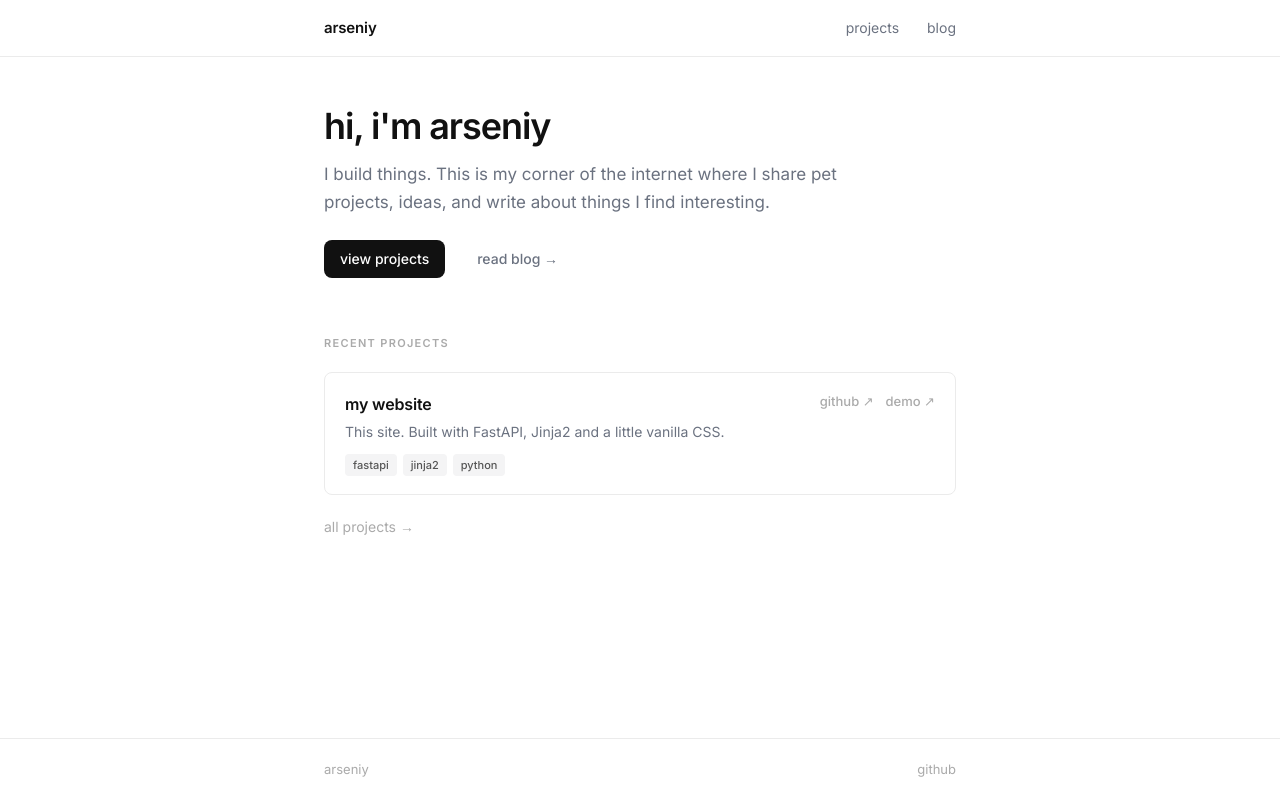
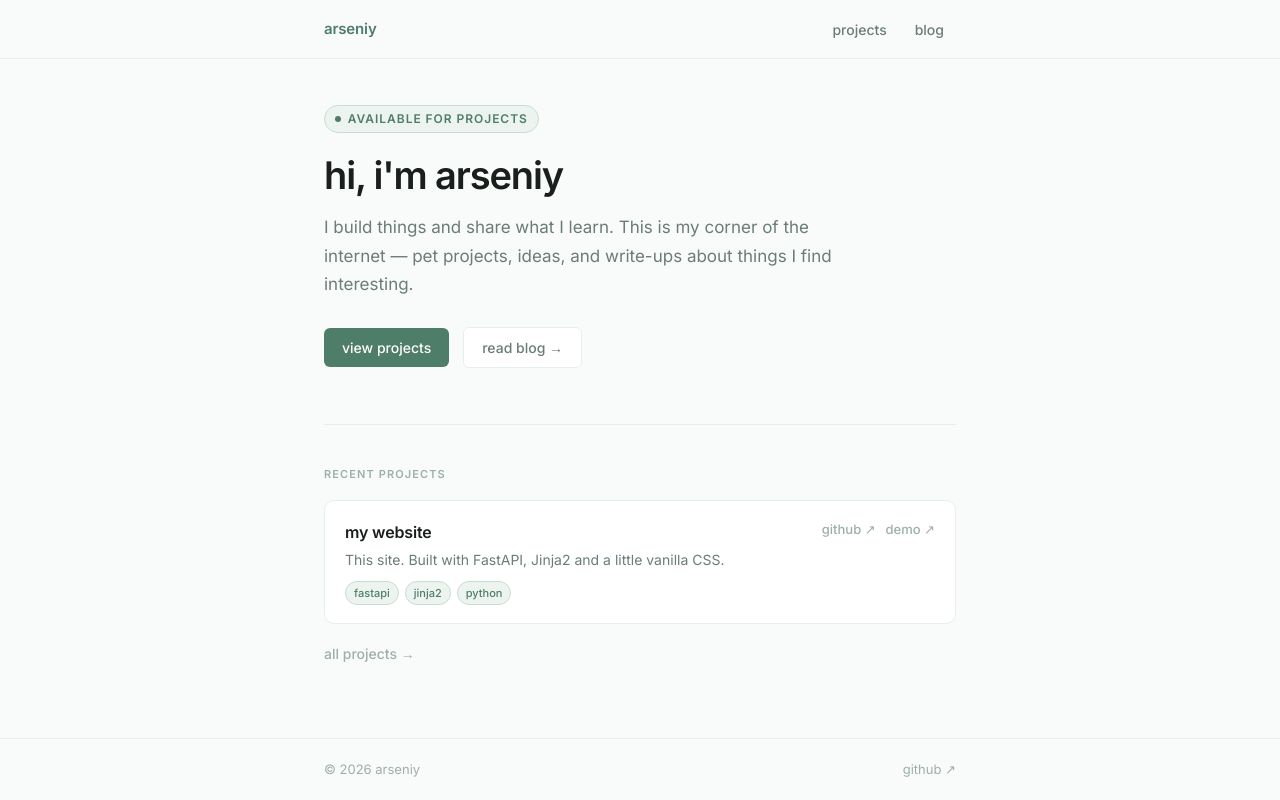
Before and after one commit to Arseniy404/website, a FastAPI app: page / in a window 1280 px wide. Run offline with FastAPI, Linux system fonts and the light colour scheme.

Commit message:
Redesign: soft green palette, active nav, improved layout
New color system with muted sage green accent, frosted-glass sticky
header with active page highlighting, pill-style tags, grid blog list,
hero eyebrow badge, and green-tinted prose styles.

Co-Authored-By: Claude Sonnet 4.6 <noreply@anthropic.com>

```diff
--- a/static/style.css
+++ b/static/style.css
@@ -1,27 +1,33 @@
 @import url('https://fonts.googleapis.com/css2?family=Inter:wght@400;500;600&display=swap');
 
-/* ── Reset & tokens ─────────────────────────────────────────── */
-*, *::before, *::after { box-sizing: border-box; margin: 0; padding: 0; }
-
+/* ── Tokens ──────────────────────────────────────────────────── */
 :root {
-  --fg:          #111;
-  --muted:       #6b7280;
-  --faint:       #aaa;
-  --border:      #ebebeb;
-  --border-h:    #ccc;
-  --tag-bg:      #f4f4f5;
-  --tag-fg:      #555;
-  --radius:      8px;
-  --max:         680px;
-  --gap:         1.5rem;
+  --green:        #4e7d6a;
+  --green-hover:  #3d6455;
+  --green-subtle: #edf4f0;
+  --green-border: #c6ddd5;
+  --fg:           #1a1f1c;
+  --fg-2:         #3d4842;
+  --muted:        #6b7d74;
+  --faint:        #9db0a6;
+  --border:       #e8eeeb;
+  --border-h:     #c6ddd5;
+  --bg:           #f9fbfa;
+  --bg-card:      #ffffff;
+  --radius-sm:    6px;
+  --radius:       10px;
+  --max:          680px;
+  --pad:          1.5rem;
 }
 
+/* ── Reset ───────────────────────────────────────────────────── */
+*, *::before, *::after { box-sizing: border-box; margin: 0; padding: 0; }
 html { font-size: 16px; -webkit-text-size-adjust: 100%; }
 
 body {
   font-family: 'Inter', ui-sans-serif, system-ui, sans-serif;
   color: var(--fg);
-  background: #fff;
+  background: var(--bg);
   line-height: 1.65;
   -webkit-font-smoothing: antialiased;
   min-height: 100dvh;
@@ -36,45 +42,57 @@ a { color: inherit; text-decoration: none; }
   width: 100%;
   max-width: var(--max);
   margin-inline: auto;
-  padding-inline: var(--gap);
+  padding-inline: var(--pad);
 }
+main.container { flex: 1; padding-block: 2.75rem; }
 
-main.container { flex: 1; padding-block: 3rem; }
-
-/* ── Header ──────────────────────────────────────────────────── */
+/* ── Header / Nav ────────────────────────────────────────────── */
 .site-header {
   position: sticky;
   top: 0;
-  background: rgba(255,255,255,.85);
-  backdrop-filter: blur(10px);
-  -webkit-backdrop-filter: blur(10px);
+  background: rgba(249, 251, 250, .88);
+  backdrop-filter: blur(12px);
+  -webkit-backdrop-filter: blur(12px);
   border-bottom: 1px solid var(--border);
-  z-index: 10;
+  z-index: 20;
 }
 
 .nav {
   display: flex;
   align-items: center;
   justify-content: space-between;
-  height: 56px;
+  height: 58px;
 }
 
 .brand {
   font-size: .9375rem;
   font-weight: 600;
+  color: var(--green);
   letter-spacing: -.01em;
   transition: opacity .15s;
 }
-.brand:hover { opacity: .55; }
+.brand:hover { opacity: .7; }
 
 .nav-links {
   display: flex;
-  gap: 1.75rem;
+  align-items: center;
+  gap: .25rem;
   list-style: none;
+}
+
+.nav-links a {
   font-size: .875rem;
+  font-weight: 500;
   color: var(--muted);
+  padding: .375rem .75rem;
+  border-radius: var(--radius-sm);
+  transition: color .15s, background .15s;
 }
-.nav-links a:hover { color: var(--fg); }
+.nav-links a:hover { color: var(--fg); background: var(--green-subtle); }
+.nav-links a.active {
+  color: var(--green);
+  background: var(--green-subtle);
+}
 
 /* ── Footer ──────────────────────────────────────────────────── */
 .site-footer {
@@ -88,88 +106,121 @@ main.container { flex: 1; padding-block: 3rem; }
   justify-content: space-between;
   padding-block: 1.25rem;
 }
-.footer-inner a:hover { color: var(--fg); }
+.footer-inner a:hover { color: var(--green); }
 
 /* ── Hero ────────────────────────────────────────────────────── */
 .hero { margin-bottom: 3.5rem; }
 
+.hero-eyebrow {
+  display: inline-flex;
+  align-items: center;
+  gap: .4rem;
+  font-size: .75rem;
+  font-weight: 600;
+  letter-spacing: .08em;
+  text-transform: uppercase;
+  color: var(--green);
+  background: var(--green-subtle);
+  border: 1px solid var(--green-border);
+  padding: .2rem .65rem;
+  border-radius: 100px;
+  margin-bottom: 1.25rem;
+}
+.hero-eyebrow::before {
+  content: '';
+  display: block;
+  width: 6px;
+  height: 6px;
+  border-radius: 50%;
+  background: var(--green);
+}
+
 .hero h1 {
-  font-size: clamp(1.75rem, 4vw, 2.25rem);
+  font-size: clamp(1.75rem, 5vw, 2.375rem);
   font-weight: 600;
   letter-spacing: -.03em;
   line-height: 1.2;
-  margin-bottom: .75rem;
+  color: var(--fg);
+  margin-bottom: .875rem;
 }
 
 .lead {
   font-size: 1.0625rem;
   color: var(--muted);
   max-width: 34rem;
-  margin-bottom: 1.5rem;
+  line-height: 1.7;
+  margin-bottom: 1.75rem;
 }
 
-.actions {
-  display: flex;
-  align-items: center;
-  gap: 1rem;
-  flex-wrap: wrap;
-}
+.actions { display: flex; align-items: center; gap: .875rem; flex-wrap: wrap; }
 
 .btn {
   display: inline-flex;
   align-items: center;
+  gap: .35rem;
   font-size: .875rem;
   font-weight: 500;
-  padding: .45rem 1rem;
-  border-radius: var(--radius);
+  padding: .5rem 1.125rem;
+  border-radius: var(--radius-sm);
   transition: all .15s;
 }
-
 .btn-primary {
-  background: var(--fg);
+  background: var(--green);
   color: #fff;
 }
-.btn-primary:hover { opacity: .8; }
+.btn-primary:hover { background: var(--green-hover); }
 
 .btn-ghost {
   color: var(--muted);
+  border: 1px solid var(--border);
+  background: var(--bg-card);
 }
-.btn-ghost:hover { color: var(--fg); }
+.btn-ghost:hover { border-color: var(--green-border); color: var(--green); }
 
 /* ── Section label ───────────────────────────────────────────── */
 .section-label {
   font-size: .6875rem;
   font-weight: 600;
-  letter-spacing: .12em;
+  letter-spacing: .1em;
   text-transform: uppercase;
   color: var(--faint);
-  margin-bottom: 1.25rem;
-}
-
-.page-sub {
-  font-size: 1rem;
-  color: var(--muted);
-  margin-bottom: 2rem;
-  margin-top: .25rem;
+  margin-bottom: 1rem;
 }
 
 /* ── Page heading ────────────────────────────────────────────── */
-h1.page-title {
+.page-header { margin-bottom: 2.25rem; }
+.page-header h1 {
   font-size: 1.75rem;
   font-weight: 600;
   letter-spacing: -.025em;
+  margin-bottom: .3rem;
+}
+.page-header p {
+  font-size: .9375rem;
+  color: var(--muted);
+}
+
+/* ── Divider ─────────────────────────────────────────────────── */
+.divider {
+  border: none;
+  border-top: 1px solid var(--border);
+  margin-block: 2.5rem;
 }
 
 /* ── Cards ───────────────────────────────────────────────────── */
-.card-list { display: flex; flex-direction: column; gap: .75rem; }
+.card-list { display: flex; flex-direction: column; gap: .625rem; }
 
 .card {
+  background: var(--bg-card);
   border: 1px solid var(--border);
   border-radius: var(--radius);
   padding: 1.125rem 1.25rem;
-  transition: border-color .15s;
+  transition: border-color .15s, box-shadow .15s;
 }
-.card:hover { border-color: var(--border-h); }
+.card:hover {
+  border-color: var(--green-border);
+  box-shadow: 0 2px 12px rgba(78,125,106,.07);
+}
 
 .card-head {
   display: flex;
@@ -182,79 +233,73 @@ h1.page-title {
   font-size: 1rem;
   font-weight: 600;
   letter-spacing: -.01em;
-  margin-bottom: .2rem;
 }
-
 .card .desc {
   font-size: .875rem;
   color: var(--muted);
+  margin-top: .2rem;
 }
 
-.tags {
-  display: flex;
-  flex-wrap: wrap;
-  gap: .375rem;
-  margin-top: .625rem;
-}
-
+.tags { display: flex; flex-wrap: wrap; gap: .375rem; margin-top: .625rem; }
 .tag {
   font-size: .6875rem;
   font-weight: 500;
-  background: var(--tag-bg);
-  color: var(--tag-fg);
-  padding: .15rem .5rem;
-  border-radius: 4px;
+  background: var(--green-subtle);
+  color: var(--green);
+  border: 1px solid var(--green-border);
+  padding: .125rem .5rem;
+  border-radius: 100px;
 }
 
 .card-links {
   display: flex;
-  gap: .75rem;
+  gap: .625rem;
   flex-shrink: 0;
   font-size: .8125rem;
   color: var(--faint);
 }
-.card-links a { font-weight: 500; }
-.card-links a:hover { color: var(--fg); }
+.card-links a { font-weight: 500; transition: color .15s; }
+.card-links a:hover { color: var(--green); }
 
 .more {
-  display: inline-block;
-  margin-top: 1.25rem;
+  display: inline-flex;
+  align-items: center;
+  gap: .25rem;
+  margin-top: 1.125rem;
   font-size: .875rem;
+  font-weight: 500;
   color: var(--faint);
+  transition: color .15s;
 }
-.more:hover { color: var(--fg); }
+.more:hover { color: var(--green); }
 
 /* ── Blog list ───────────────────────────────────────────────── */
-.post-list {
-  list-style: none;
-  display: flex;
-  flex-direction: column;
-}
-
+.post-list { list-style: none; }
 .post-list li { border-bottom: 1px solid var(--border); }
 .post-list li:first-child { border-top: 1px solid var(--border); }
 
 .post-link {
-  display: block;
+  display: grid;
+  grid-template-columns: 7rem 1fr;
+  gap: 1rem;
+  align-items: baseline;
   padding: 1.1rem 0;
   transition: opacity .15s;
 }
-.post-link:hover { opacity: .65; }
+.post-link:hover { opacity: .7; }
 
 .post-link time {
-  display: block;
   font-size: .75rem;
   color: var(--faint);
-  margin-bottom: .3rem;
+  padding-top: .15rem;
+  flex-shrink: 0;
 }
-
-.post-link h2 {
+.post-link-body h2 {
   font-size: 1rem;
   font-weight: 600;
   letter-spacing: -.01em;
 }
-
-.post-link p {
+.post-link-body p {
   font-size: .875rem;
   color: var(--muted);
   margin-top: .2rem;
--- a/templates/base.html
+++ b/templates/base.html
@@ -12,8 +12,8 @@
       <nav class="container nav">
         <a href="/" class="brand">arseniy</a>
         <ul class="nav-links">
-          <li><a href="/projects">projects</a></li>
-          <li><a href="/blog">blog</a></li>
+          <li><a href="/projects" {% if active == 'projects' %}class="active"{% endif %}>projects</a></li>
+          <li><a href="/blog" {% if active == 'blog' %}class="active"{% endif %}>blog</a></li>
         </ul>
       </nav>
     </header>
@@ -24,8 +24,8 @@
 
     <footer class="site-footer">
       <div class="container footer-inner">
-        <span>arseniy</span>
-        <a href="https://github.com/Arseniy404" target="_blank" rel="noopener">github</a>
+        <span>© 2026 arseniy</span>
+        <a href="https://github.com/Arseniy404" target="_blank" rel="noopener">github ↗</a>
       </div>
     </footer>
   </body>
--- a/templates/index.html
+++ b/templates/index.html
@@ -4,16 +4,19 @@
 
 {% block content %}
 <section class="hero">
+  <div class="hero-eyebrow">available for projects</div>
   <h1>hi, i'm arseniy</h1>
   <p class="lead">
-    I build things. This is my corner of the internet where I share
-    pet projects, ideas, and write about things I find interesting.
+    I build things and share what I learn. This is my corner of the
+    internet — pet projects, ideas, and write-ups about things I find interesting.
   </p>
   <div class="actions">
     <a href="/projects" class="btn btn-primary">view projects</a>
     <a href="/blog" class="btn btn-ghost">read blog →</a>
   </div>
 </section>
+
+<hr class="divider">
 
 <section>
   <p class="section-label">recent projects</p>
--- a/templates/post.html
+++ b/templates/post.html
@@ -1,4 +1,5 @@
 {% extends "base.html" %}
+{% set active = 'blog' %}
 
 {% block title %}{{ post.title }} — arseniy{% endblock %}
 {% block description %}{{ post.description }}{% endblock %}
@@ -6,7 +7,7 @@
 {% block content %}
 <article>
   <header class="post-header">
-    <a href="/blog" class="back">← blog</a>
+    <a href="/blog" class="back">← back to blog</a>
     <h1>{{ post.title }}</h1>
     <time>{{ post.date.strftime('%B %d, %Y') }}</time>
   </header>
```
Also changed, not shown: other parts of static/style.css (+27 -39 lines), templates/blog.html (+11 -6 lines), templates/projects.html (+5 -2 lines).
